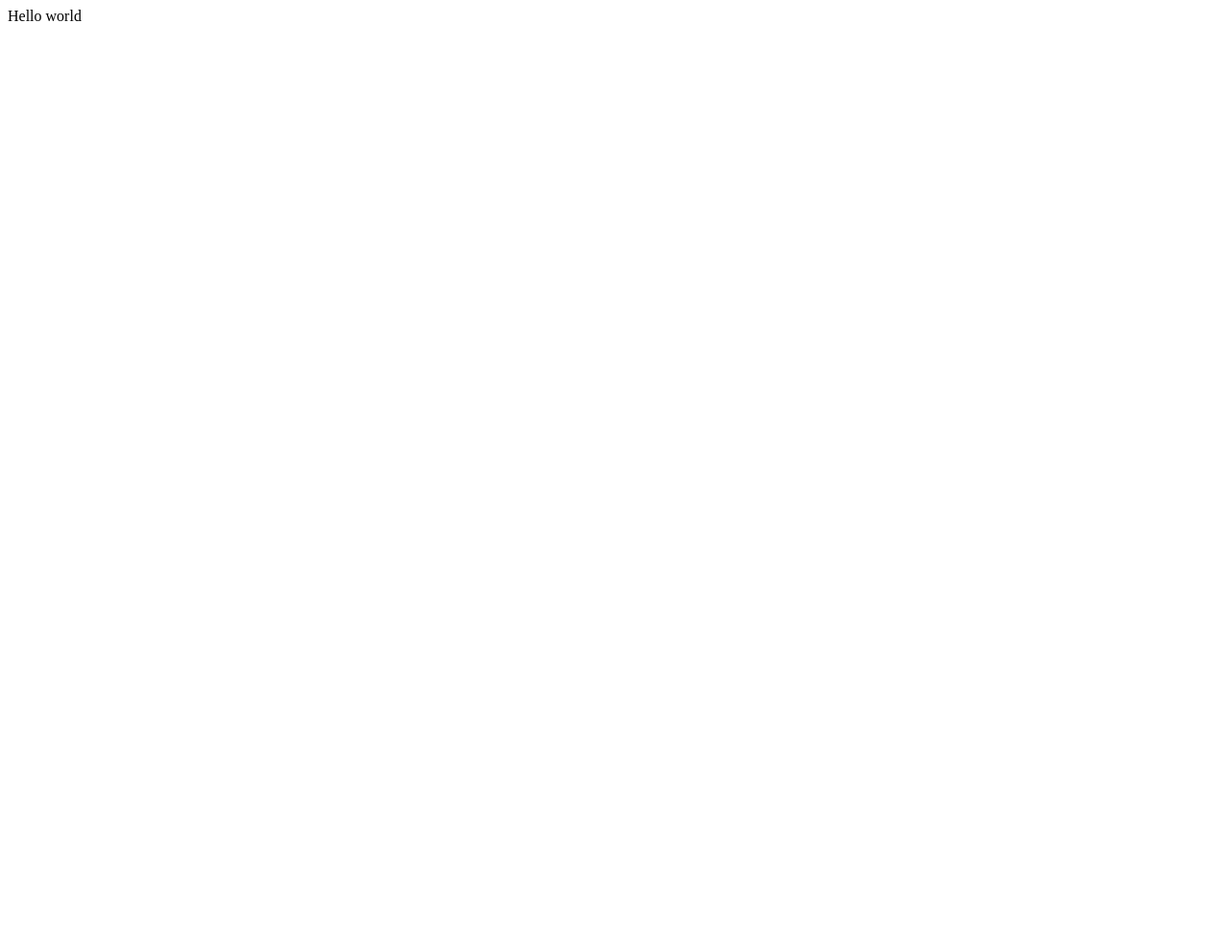
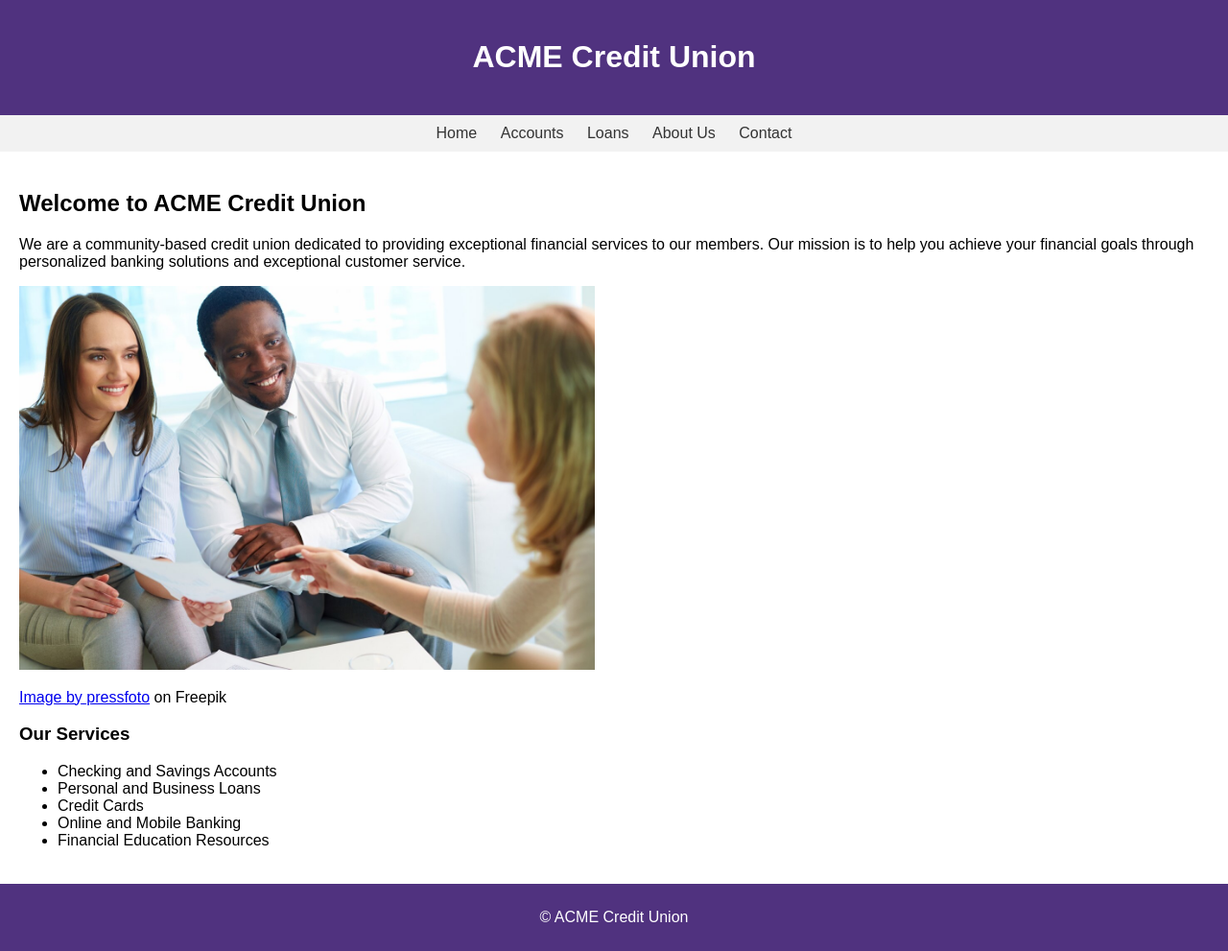
Before and after one commit to nwongplum/nwongplum.github.io, a plain HTML site: page index.html in a window 1280 px wide. Shown: the whole page at 96% size. Before the commit the page ends 800 px from the top, so only its background shows below. Drawn offline with Linux system fonts and the light colour scheme.

Commit message:
ACME Credit Union webpage with working Sharpen web chat

```diff
--- a/index.html
+++ b/index.html
@@ -1 +1,81 @@
-Hello world
+<!DOCTYPE html>
+<html>
+  <head>
+    <title>ACME Credit Union</title>
+    <style>
+      body {
+        font-family: Arial, sans-serif;
+        margin: 0;
+        padding: 0;
+      }
+      header {
+        background-color: #50327f;
+        color: white;
+        padding: 20px;
+        text-align: center;
+      }
+      nav {
+        background-color: #f2f2f2;
+        padding: 10px;
+        text-align: center;
+      }
+      nav a {
+        color: #333;
+        text-decoration: none;
+        padding: 10px;
+      }
+      main {
+        padding: 20px;
+      }
+      footer {
+        background-color: #50327f;
+        color: white;
+        padding: 10px;
+        text-align: center;
+      }
+    </style>
+  </head>
+  <body>
+    <header>
+      <h1>ACME Credit Union</h1>
+    </header>
+    <nav>
+      <a href="#">Home</a>
+      <a href="#">Accounts</a>
+      <a href="#">Loans</a>
+      <a href="#">About Us</a>
+      <a href="#">Contact</a>
+    </nav>
+    <main>
+      <h2>Welcome to ACME Credit Union</h2>
+      <p>We are a community-based credit union dedicated to providing exceptional financial services to our members. Our mission is to help you achieve your financial goals through personalized banking solutions and exceptional customer service.</p>
+      <img width="600" height="400" src="./businesswoman-showing-results-report_1098-819.jpg" alt="Businesswoman showing results report" />
+      <p></p>
+      <a href="https://www.freepik.com/free-photo/businesswoman-showing-results-report_856391.htm#query=credit%20union&position=3&from_view=keyword&track=ais&uuid=398cd134-7784-4030-98c9-70e9f33c891f">Image by pressfoto</a> on Freepik
+      <h3>Our Services</h3>
+      <ul>
+        <li>Checking and Savings Accounts</li>
+        <li>Personal and Business Loans</li>
+        <li>Credit Cards</li>
+        <li>Online and Mobile Banking</li>
+        <li>Financial Education Resources</li>
+      </ul>
+    </main>
+    <footer>
+      <p>&copy; ACME Credit Union</p>
+    </footer>
+
+    <script>
+      const script = document.createElement('script');
+
+      script.src = "https://chat.sharpen.cx";
+
+      // using local JS instead
+      //script.src = './chat.js'; // Use local path where you saved the script
+
+      script.setAttribute("appKey", "569E78BAC5B1C67EDDD406DB9F2D0725EB4630005C1239006D47312C15A1DC7C8B2CB3C0FE22832F");
+
+      document.head.appendChild(script);
+    </script>
+  </body>
+</html>
```
